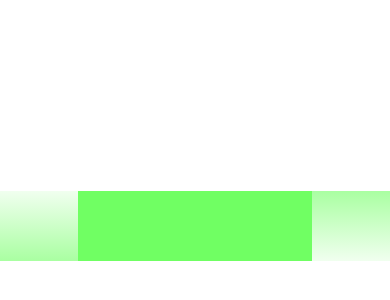
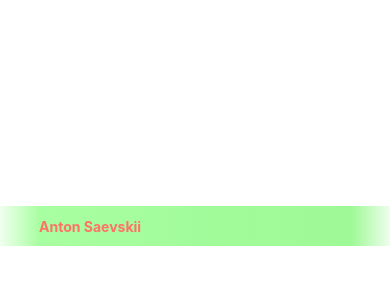
Before and after one commit to vodyaraman/SuchaNotepad, a React Native app in the folder NotePad/: screen / in a window 390 px wide. Shown: the part 196-496 px from the top of the page. Built offline with nearby package versions, Linux system fonts and the light colour scheme.

Commit message:
Filling pull pt.1
- Added colorful plate for note and added user (username) components

```diff
--- a/NotePad/App.js
+++ b/NotePad/App.js
@@ -1,13 +1,14 @@
 import { StyleSheet, Text, View } from 'react-native';
-import SubmitButton from './App/Pull/User/index.js';
 import NotePlate from './App/Pull/Note/index.js';
+import  {User}  from './App/Pull/User/index.js';
 
 export default function App() {
   // В данный момент тестируем в корневом App все элементы, потом, когда доберёмся до первой страницы, это будем делать там, а в App будут только обозначены процессы
+  // Используем хэш- код цвета rgb для NotePlate
   return (
     <View style={styles.container}>
-      <NotePlate leftColor="#70ff63" rightColor="#70ff63" usefulText={<Text style={styles.text}>Open up App.js to start working on your app!</Text> }>
-        <SubmitButton/>
+      <NotePlate leftColor="#70ff63" rightColor="#5cf54e" height={40}>
+        <User userColor="#ff1500" userName="Anton Saevskii"/>
       </NotePlate>
     </View>
   );
--- a/NotePad/App/Pull/Note/UI/note-plate.js
+++ b/NotePad/App/Pull/Note/UI/note-plate.js
@@ -2,20 +2,28 @@ import React from 'react';
 import { StyleSheet, View } from 'react-native';
 import { LinearGradient } from 'expo-linear-gradient';
 
-const NotePlate = ({ leftColor, rightColor }) => {
+const NotePlate = ({ leftColor, rightColor, children, height }) => {
     return (
-    <View style={styles.NotePlate}>
+        <View style={[styles.NotePlate, {height: height}]}>
             <LinearGradient
                 colors={[`${leftColor}1A`, `${leftColor}99`]} // От 10% до 60% непрозрачности
                 style={styles.SideNotePlate}
+                start={{ x: 0, y: 0 }} // Начало градиента слева
+                end={{ x: 1, y: 0 }} // Градиент влево-вправо
             />
             <LinearGradient
-        colors={[leftColor, rightColor]}
+                colors={[leftColor, rightColor]} // Градиент между двумя цветами
                 style={styles.MiddleNotePlate}
-      />
+                start={{ x: 0, y: 0 }} // Начало градиента слева
+                end={{ x: 1, y: 0 }} // Градиент влево-вправо
+            >
+                {children}
+            </LinearGradient>
             <LinearGradient
                 colors={[`${rightColor}99`, `${rightColor}1A`]} // От 60% до 10% непрозрачности
                 style={styles.SideNotePlate}
+                start={{ x: 0, y: 0 }} // Начало градиента слева
+                end={{ x: 1, y: 0 }} // Градиент влево-вправо
             />
         </View>
     );
@@ -24,16 +32,18 @@ const NotePlate = ({ leftColor, rightColor }) => {
 const styles = StyleSheet.create({
     NotePlate: {
         width: '100%',
-    height: 70,
+        height: 40,
         flexDirection: 'row',
+        justifyContent: "center",
     },
     SideNotePlate: {
-    width: '20%',
-    height: 70,
+        width: '10%',
+        height: "100%",
     },
     MiddleNotePlate: {
-    width: '60%',
-    height: 70,
+        width: '80%',
+        height: "100%",
+        opacity: 0.6,
     },
 });
 
--- /dev/null
+++ b/NotePad/App/Pull/User/UI/username.js
@@ -0,0 +1,23 @@
+import React from "react";
+import { StyleSheet, Text } from "react-native";
+
+const User = ({ userColor, userName }) => {
+  return (
+    <Text style={[styles.text, { color: userColor }]}>
+      {userName}
+    </Text>
+  );
+};
+
+export default User;
+
+const styles = StyleSheet.create({
+  text: {
+    color: "black",
+    height: "100%",
+    display: "flex",
+    justifyContent: "flex-start",
+    alignItems: "center",
+    fontWeight: "bold",
+  },
+});
--- a/NotePad/App/Pull/User/index.js
+++ b/NotePad/App/Pull/User/index.js
@@ -1,3 +1,4 @@
 //Создание Public API - так мы передаём файлы между слоями, при импорте в других местах используем ссылку на index.js
 import SubmitButton from "./UI/submit-button";
-export default SubmitButton;
+import User from "./UI/username";
+export {SubmitButton, User};
```
Lines whose indentation alone changed are shown as unchanged.
